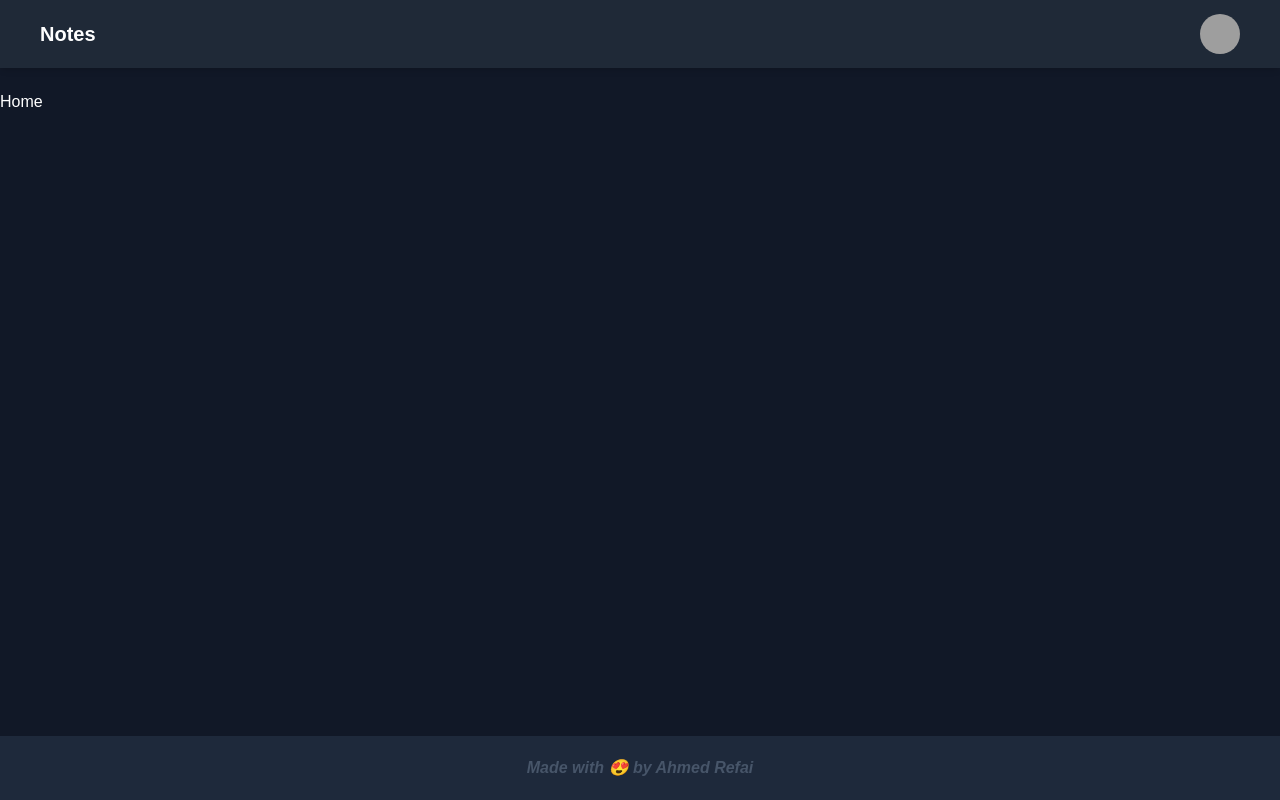
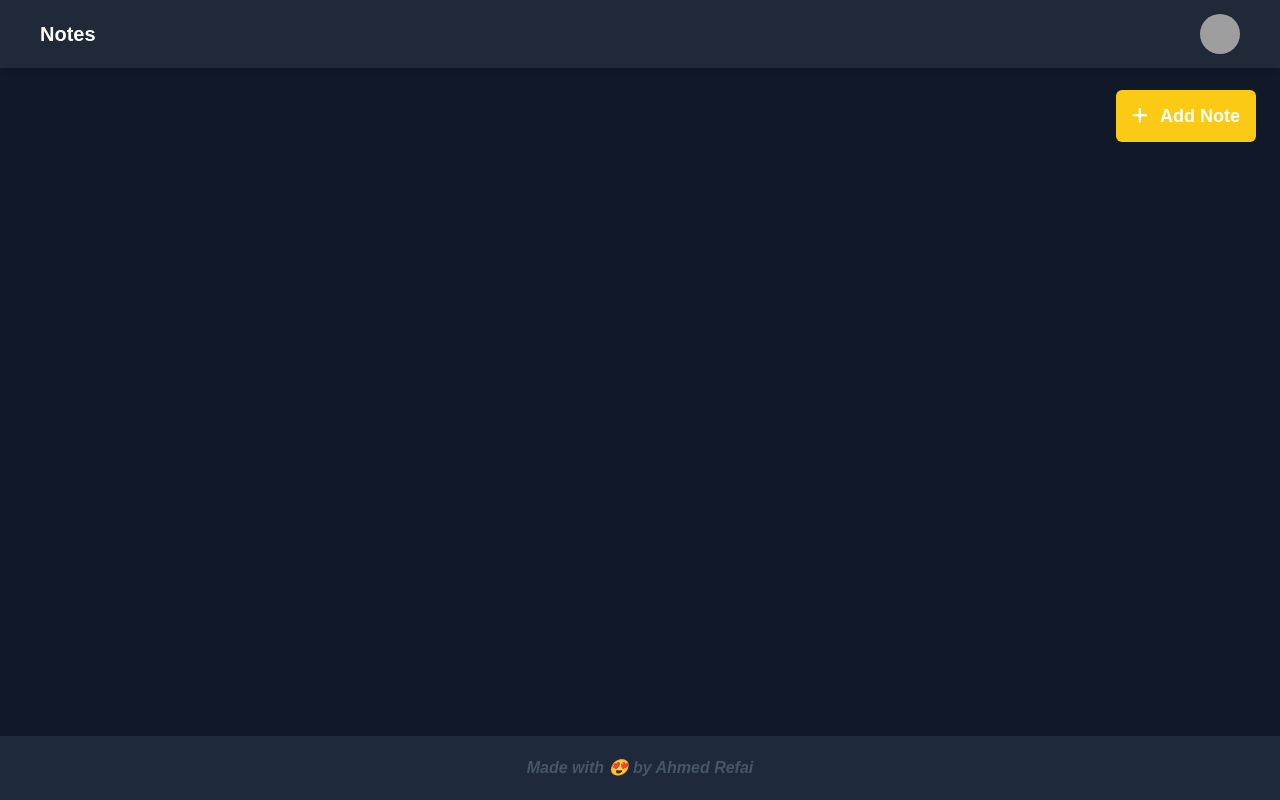
Before and after one commit to elref7i/note-app, a React (Vite) app: page / in a window 1280 px wide. Built offline with nearby package versions, Linux system fonts and the light colour scheme; sample sign-in values are in the browser's storage; grey boxes are pictures that could not be loaded.

Commit message:
added desgin model show

```diff
--- a/src/App.jsx
+++ b/src/App.jsx
@@ -7,6 +7,7 @@ import ProductedRoute from './Components/ProductedRoute/ProductedRoute';
 import GuestRoute from './Components/GuestRoute/GuestRoute';
 import Home from './pages/Home/Home';
 import UserProvider from './context/User.context';
+import NoteProvider from './context/Note.context';
 
 export default function App() {
   const router = createBrowserRouter([
@@ -36,7 +37,9 @@ export default function App() {
   return (
     <>
       <UserProvider>
-        <RouterProvider router={router} />
+        <NoteProvider>
+          <RouterProvider router={router} />
+        </NoteProvider>
         <Toaster />
       </UserProvider>
     </>
--- /dev/null
+++ b/src/Components/AddNoteModel/AddNoteModel.jsx
@@ -0,0 +1,79 @@
+import { Button, Checkbox, Label, Modal, TextInput } from 'flowbite-react';
+import { useState } from 'react';
+
+export default function AddNoteModel() {
+  const [openModal, setOpenModal] = useState(false);
+
+  function onCloseModal() {
+    setOpenModal(false);
+  }
+
+  return (
+    <>
+      <button
+        onClick={() => setOpenModal(true)}
+        className="bg-yellow-300 hover:bg-yellow-400  font-bold text-lg py-3 px-4 btn"
+      >
+        {' '}
+        <span>
+          <i className="fa-solid fa-plus mr-2"></i>
+        </span>{' '}
+        Add Note
+      </button>
+      <Modal
+        show={openModal}
+        className="bg-opacity-35 "
+        size="md"
+        onClose={onCloseModal}
+        popup
+      >
+        <Modal.Header className="" />
+        <Modal.Body className="bg-slate-700 py-5 rounded-md">
+          <div className="space-y-6">
+            <h3 className="text-xl font-medium text-gray-100 dark:text-white">
+              Note Content
+            </h3>
+            <div>
+              <div className="mb-2 block">
+                <Label
+                  htmlFor="title"
+                  className="text-white text-xl font-bold"
+                  value="Title"
+                />
+              </div>
+              <TextInput
+                id="title"
+                placeholder="java Script"
+                // value=""
+                className="!text-slate-700"
+                onChange=""
+                required
+              />
+            </div>
+            <div>
+              <div className="mb-2 block ">
+                <Label
+                  htmlFor="Discription"
+                  className="text-white text-xl font-bold"
+                  value="Discription"
+                />
+              </div>
+              <textarea
+                id="Discription"
+                className="w-full text-slate-700"
+                placeholder="Discription"
+                required
+              ></textarea>
+            </div>
+
+            <div>
+              <button className="mx-auto block bg-yellow-300 hover:bg-yellow-400 font-medium text-xl py-2 px-5 btn">
+                Add Note
+              </button>
+            </div>
+          </div>
+        </Modal.Body>
+      </Modal>
+    </>
+  );
+}
--- /dev/null
+++ b/src/context/Note.context.jsx
@@ -0,0 +1,11 @@
+import { createContext } from 'react';
+
+export const NoteContext = createContext(0);
+
+export default function NoteProvider({ children }) {
+  return (
+    <>
+      <NoteContext.Provider value={{}}>{children}</NoteContext.Provider>
+    </>
+  );
+}
--- a/src/index.css
+++ b/src/index.css
@@ -8,4 +8,7 @@ body {
   .form-control {
     @apply border-[2px] px-3 w-full py-2 focus:border-slate-400 focus:ring-0 bg-gray-200 focus:bg-gray-300 border-slate-200 placeholder:text-slate-600 rounded-lg shadow-sm;
   }
+  .btn {
+    @apply rounded-md text-white   duration-500 transition-colors;
+  }
 }
--- a/src/pages/Home/Home.jsx
+++ b/src/pages/Home/Home.jsx
@@ -1,3 +1,13 @@
+import AddNoteModel from '../../Components/AddNoteModel/AddNoteModel';
+
 export default function Home() {
-  return <div className="text-white">Home</div>;
+  return (
+    <>
+      <section className="home">
+        <div className="flex justify-end px-6">
+          <AddNoteModel />
+        </div>{' '}
+      </section>
+    </>
+  );
 }
```
